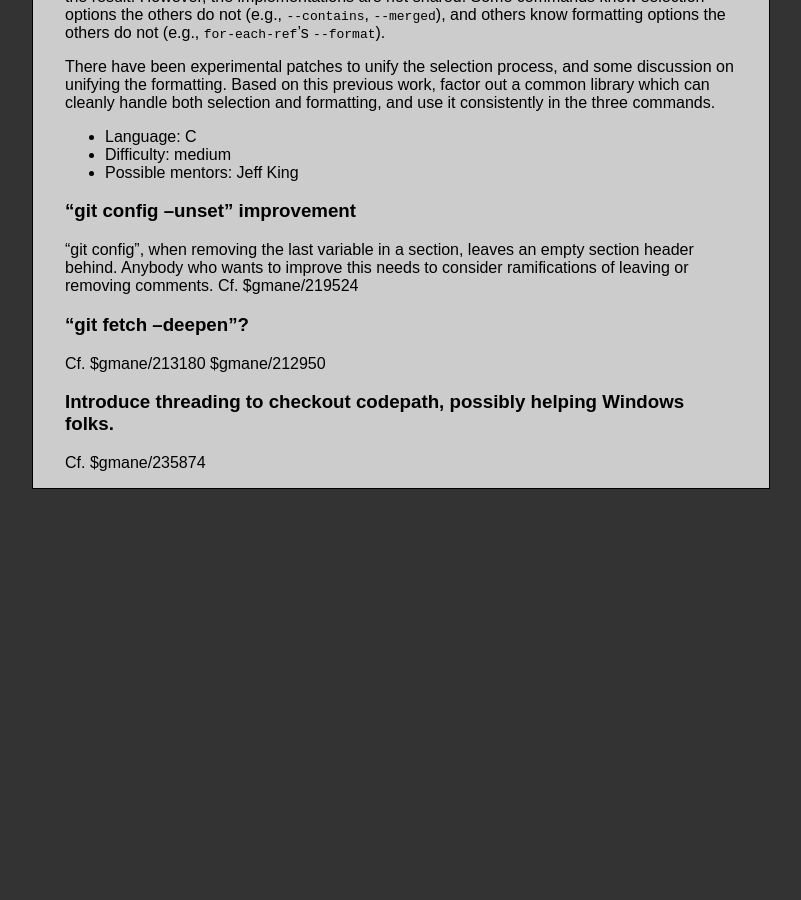
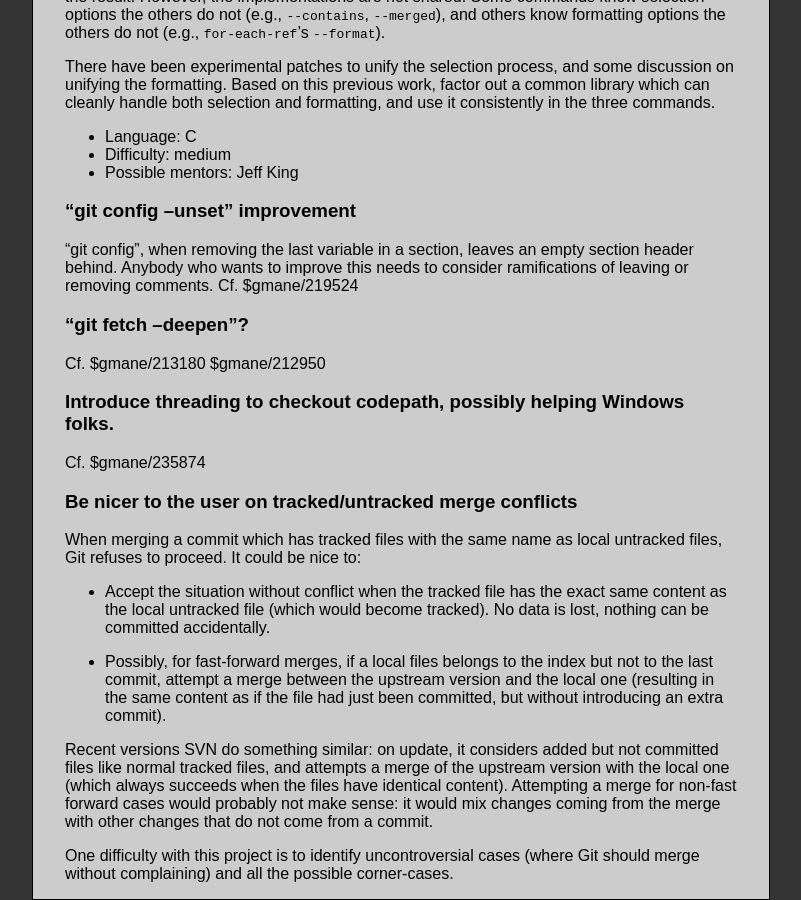
Before and after one commit to git/git.github.io, a Jekyll site: the page built from SoC-2015-Ideas.md, in a window 1280 px wide and 900 px high, scrolled down 1382 px. Shown: the whole window, without its empty margins (308-1109 px from the left). Built offline with Jekyll 4.4.1, drawn with Linux system fonts in a browser that asks for light colours; Markdown is read by kramdown in place of the engine named in the settings; before the commit the page ends 1871 px from its top, so only the background shows below that.

Commit message:
idea: Be nicer to the user on tracked/untracked merge conflicts
Signed-off-by: Matthieu Moy <Matthieu.Moy@imag.fr>

```diff
--- a/SoC-2015-Ideas.md
+++ b/SoC-2015-Ideas.md
@@ -117,3 +117,30 @@
 ### Introduce threading to checkout codepath, possibly helping Windows folks.
 
 Cf. $gmane/235874
+
+### Be nicer to the user on tracked/untracked merge conflicts
+
+When merging a commit which has tracked files with the same name as
+local untracked files, Git refuses to proceed. It could be nice to:
+
+ - Accept the situation without conflict when the tracked file has the
+   exact same content as the local untracked file (which would become
+   tracked). No data is lost, nothing can be committed accidentally.
+
+ - Possibly, for fast-forward merges, if a local files belongs to the
+   index but not to the last commit, attempt a merge between the
+   upstream version and the local one (resulting in the same content
+   as if the file had just been committed, but without introducing an
+   extra commit).
+
+Recent versions SVN do something similar: on update, it considers
+added but not committed files like normal tracked files, and attempts
+a merge of the upstream version with the local one (which always
+succeeds when the files have identical content). Attempting a merge
+for non-fast forward cases would probably not make sense: it would mix
+changes coming from the merge with other changes that do not come from
+a commit.
+
+One difficulty with this project is to identify uncontroversial cases
+(where Git should merge without complaining) and all the possible
+corner-cases.
```
